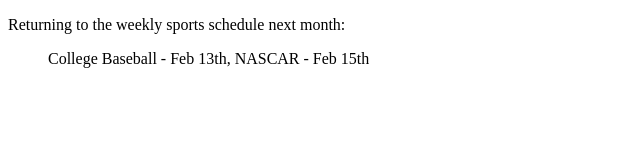
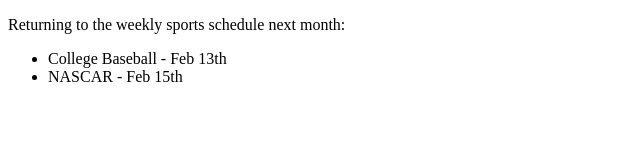
Before and after one commit to Codebreaker48/Homepage, a plain HTML site: page index.html in a window 1280 px wide. Shown: the whole page, without its empty margins (0-640 px from the left). Drawn offline with Linux system fonts and the light colour scheme.

Commit message:
Update index.html
Fixed the way the list appears

```diff
--- a/index.html
+++ b/index.html
@@ -7,7 +7,10 @@
 </Head>
 <body>
 <p>Returning to the weekly sports schedule next month:
-<ul>College Baseball - Feb 13th, NASCAR - Feb 15th</ul>
+<ul>
+    <li>College Baseball - Feb 13th</li>
+    <li>NASCAR - Feb 15th</li>
+</ul>
 </p>
 </body>
 </Html>
```
